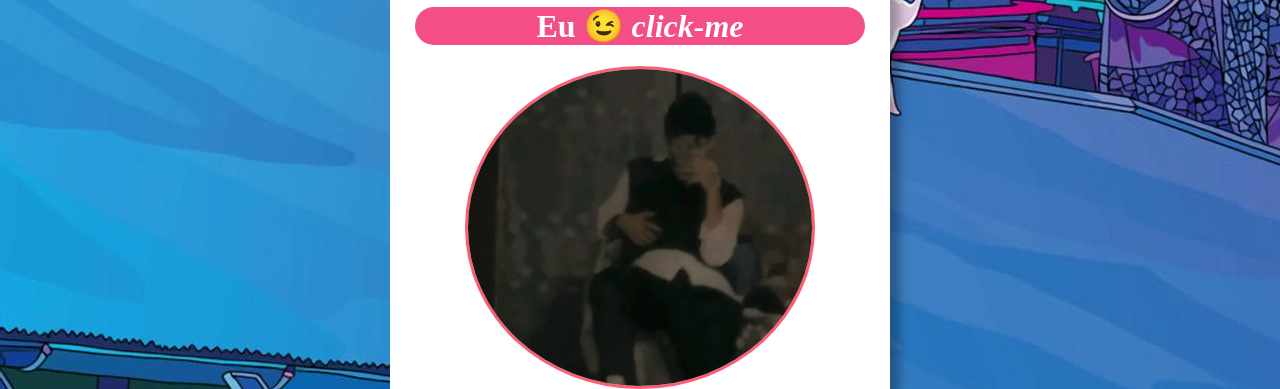
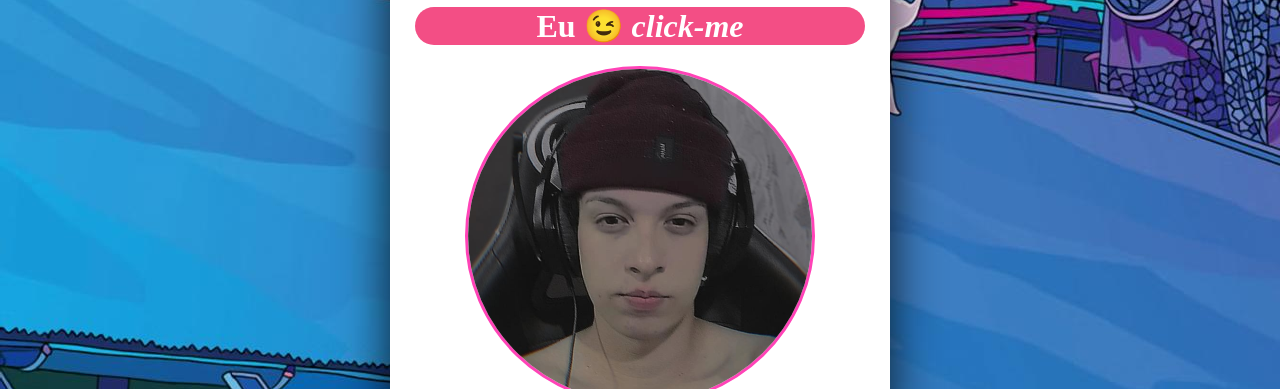
Before and after one commit to Jeanfipke/jeanfipke.github.io, a plain HTML site: page index.html in a window 1280 px wide. Shown: the part 1074-1463 px from the top of the page. Drawn offline with Linux system fonts and the light colour scheme.

Commit message:
visual fixed v2

```diff
--- a/index.html
+++ b/index.html
@@ -64,7 +64,7 @@
     <h1>Eu 😉 <em>click-me</em></h1>
 
     <span>
-        <a href="https://www.linkedin.com/in/jeanfipke/" target="_blank"><img  id="jennas" src="Captura de tela de 2022-09-14 18-20-58.png" alt="foto do Jennas no espelho" width="350px"></a>
+        <a href="https://www.linkedin.com/in/jeanfipke/" target="_blank"><img  id="jennas" src="Jennas.png" alt="foto do Jennas no espelho" width="350px"></a>
     </span>
 
     <div class="secret">
--- a/style.css
+++ b/style.css
@@ -8,7 +8,7 @@
     background-color: #fff;
     padding: 1px 25px;
     border-radius: 30px;
-    box-shadow: 10px 10px 10px #00000049;
+    box-shadow: 0px 0px 50px #000000ce;
 }
 
 #my-name{
@@ -66,7 +66,7 @@ hr{
 
 #jennas{
     border-radius: 100%;
-    border: 3px solid #FF5D73;
+    border: 3px solid #ff43b7;
     margin-bottom: 20px;
 }
 
```
Also changed, not shown: Jennas.png (added).
